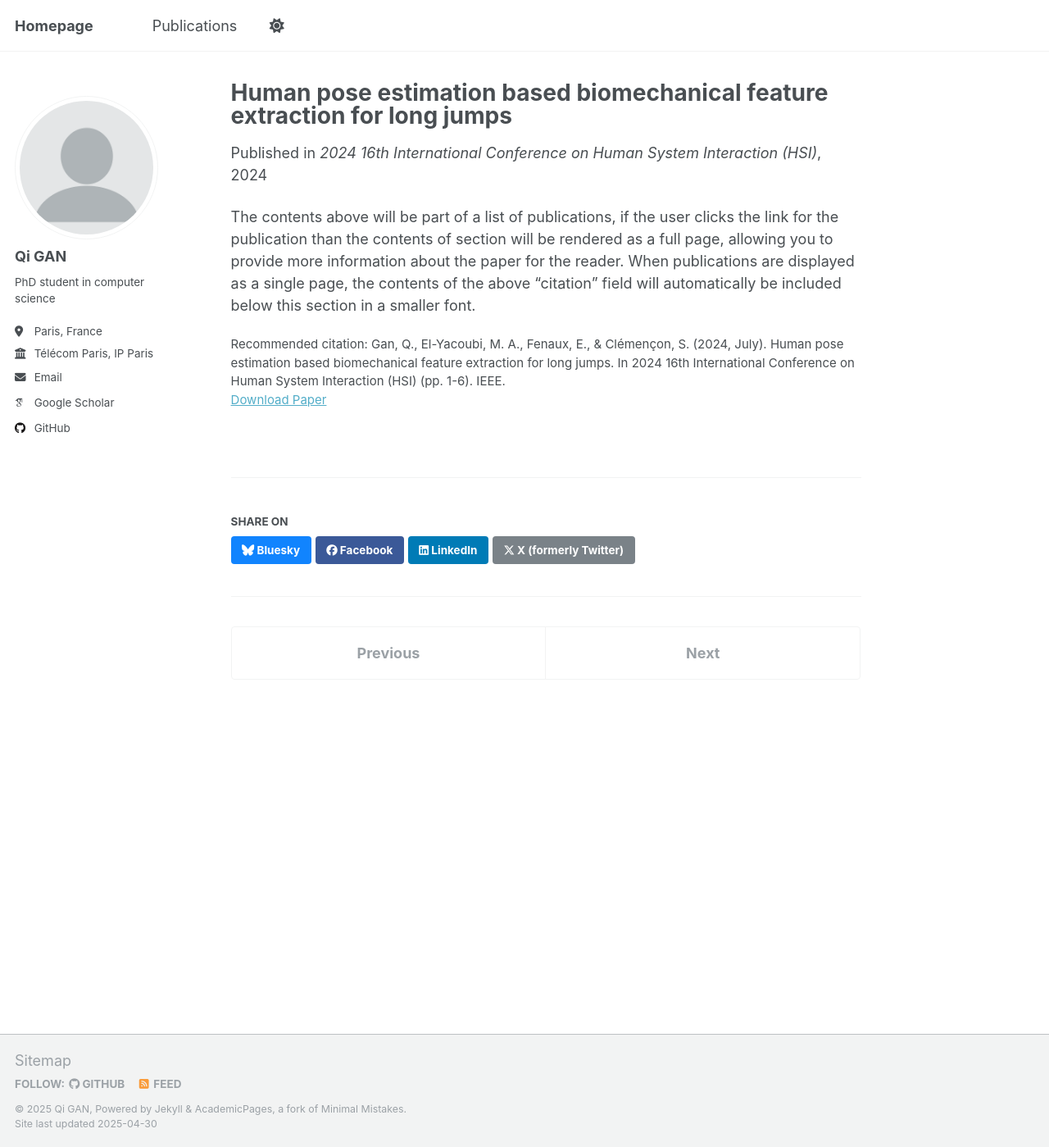
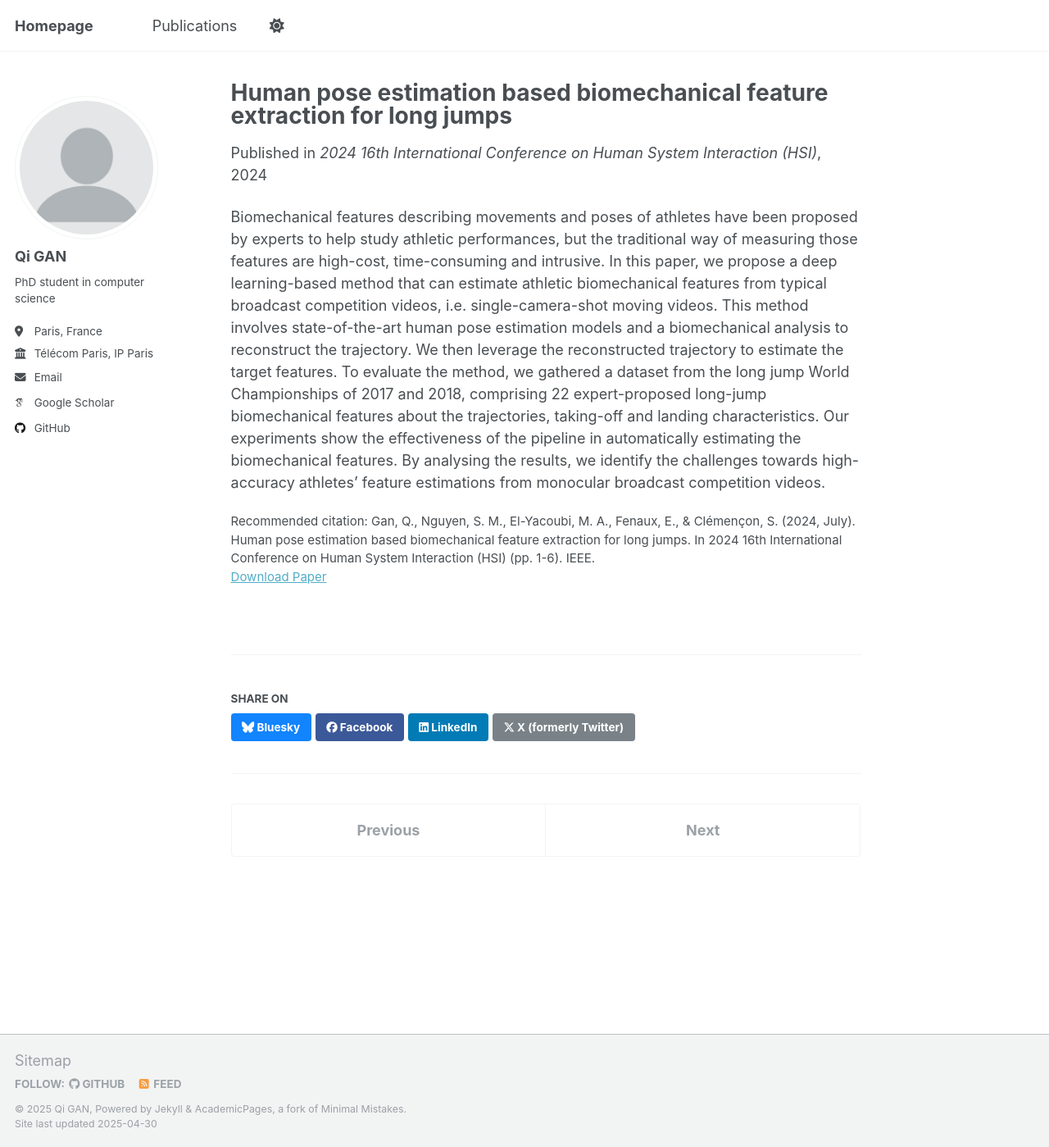
Before and after one commit to QGAN2019/qigan.github.io, a Jekyll site: the page built from _publications/2024-07-HSI-biomechanical-feature-estimation.md, in a window 1280 px wide and 1399 px high. Shown: the whole window at 82% size. Built offline with Jekyll 4.4.1, drawn with Linux system fonts in a browser that asks for light colours; some web fonts are replaced.

Commit message:
Update 2024-07-HSI-biomechanical-feature-estimation.md

```diff
--- a/_publications/2024-07-HSI-biomechanical-feature-estimation.md
+++ b/_publications/2024-07-HSI-biomechanical-feature-estimation.md
@@ -1,12 +1,12 @@
 ---
 title: "Human pose estimation based biomechanical feature extraction for long jumps"
 collection: conferences
-category: manuscripts
+category: conferences
 permalink: /publication/2009-10-01-paper-title-number-1
-excerpt: 'This paper is about the number 1. The number 2 is left for future work.'
 date: 2024-07-08
 venue: '2024 16th International Conference on Human System Interaction (HSI)'
 paperurl: '[http://academicpages.github.io/files/paper1.pdf](https://www.researchgate.net/profile/Mounim-El-Yacoubi/publication/382726093_Human_Pose_Estimation_Based_Biomechanical_Feature_Extraction_for_Long_Jumps/links/66aa8762de060e4c7e6d5c96/Human-Pose-Estimation-Based-Biomechanical-Feature-Extraction-for-Long-Jumps.pdf)'
-citation: 'Gan, Q., El-Yacoubi, M. A., Fenaux, E., & Clémençon, S. (2024, July). Human pose estimation based biomechanical feature extraction for long jumps. In 2024 16th International Conference on Human System Interaction (HSI) (pp. 1-6). IEEE.'
+citation: 'Gan, Q., Nguyen, S. M., El-Yacoubi, M. A., Fenaux, E., & Clémençon, S. (2024, July). Human pose estimation based biomechanical feature extraction for long jumps. In 2024 16th International Conference on Human System Interaction (HSI) (pp. 1-6). IEEE.'
 ---
-The contents above will be part of a list of publications, if the user clicks the link for the publication than the contents of section will be rendered as a full page, allowing you to provide more information about the paper for the reader. When publications are displayed as a single page, the contents of the above "citation" field will automatically be included below this section in a smaller font.
+Biomechanical features describing movements and poses of athletes have been proposed by experts to help study athletic performances, but the traditional way of measuring those features are high-cost, time-consuming and intrusive. In this paper, we propose a deep learning-based method that can estimate athletic biomechanical features from typical broadcast competition videos, i.e. single-camera-shot moving videos. This method involves state-of-the-art human pose estimation models and a biomechanical analysis to reconstruct the trajectory. We then leverage the reconstructed trajectory to estimate the target features. To evaluate the method, we gathered a dataset from the long jump World Championships
+of 2017 and 2018, comprising 22 expert-proposed long-jump biomechanical features about the trajectories, taking-off and landing characteristics. Our experiments show the effectiveness of the pipeline in automatically estimating the biomechanical features. By analysing the results, we identify the challenges towards high-accuracy athletes’ feature estimations from monocular broadcast competition videos.
```
